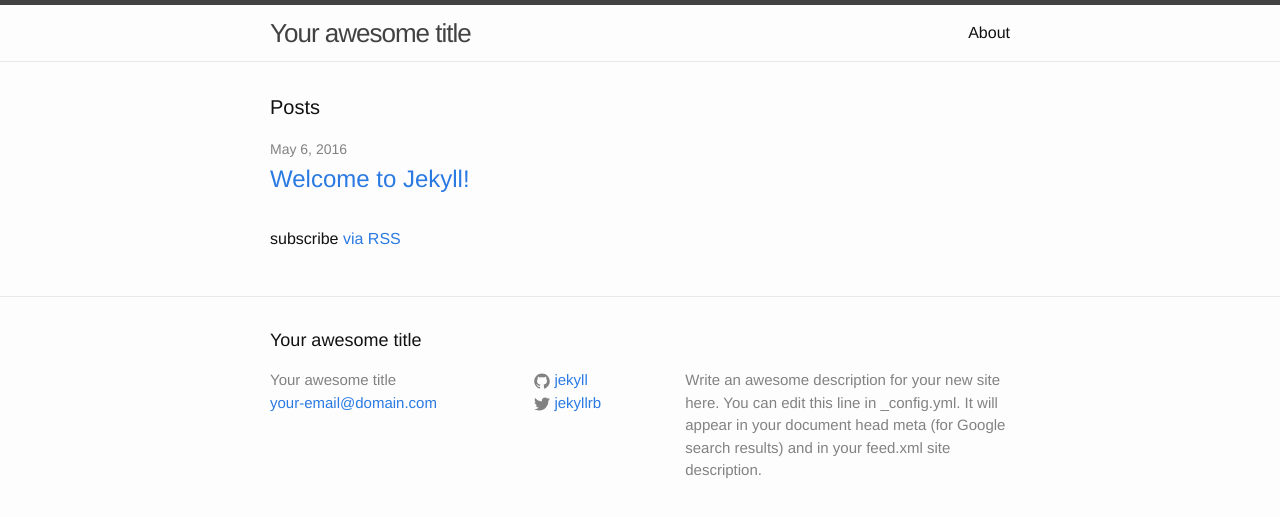
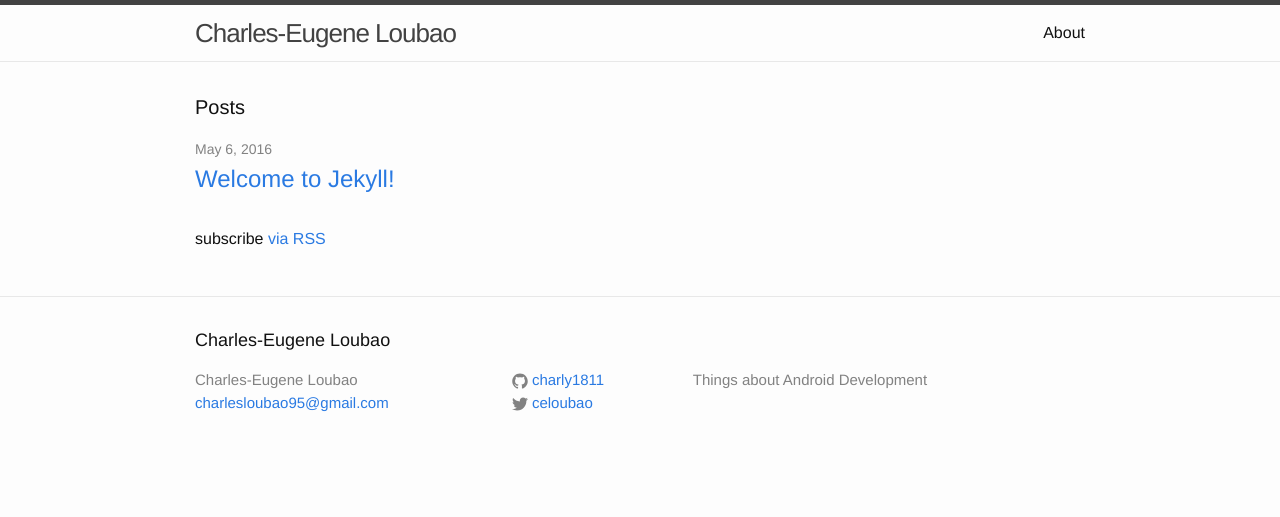
Before and after one commit to charly1811/charly1811.github.io, a Jekyll site: the page built from index.html, in a window 1280 px wide. Shown: the top 517 px of the page. Built offline with Jekyll 4.4.1, drawn with Linux system fonts in a browser that asks for light colours.

Commit message:
Removed default metadata

```diff
--- a/_config.yml
+++ b/_config.yml
@@ -6,16 +6,13 @@
 # 'jekyll serve'. If you change this file, please restart the server process.
 
 # Site settings
-title: Your awesome title
-email: your-email@domain.com
-description: > # this means to ignore newlines until "baseurl:"
-  Write an awesome description for your new site here. You can edit this
-  line in _config.yml. It will appear in your document head meta (for
-  Google search results) and in your feed.xml site description.
+title: Charles-Eugene Loubao
+email: charlesloubao95@gmail.com
+description: Things about Android Development
 baseurl: "" # the subpath of your site, e.g. /blog
 url: "http://yourdomain.com" # the base hostname & protocol for your site
-twitter_username: jekyllrb
-github_username:  jekyll
+twitter_username: celoubao
+github_username:  charly1811
 
 # Build settings
 markdown: kramdown
--- a/css/main.scss
+++ b/css/main.scss
@@ -23,7 +23,7 @@ $grey-color-light: lighten($grey-color, 40%);
 $grey-color-dark:  darken($grey-color, 25%);
 
 // Width of the content area
-$content-width:    800px;
+$content-width:    950px;
 
 $on-palm:          600px;
 $on-laptop:        800px;
```
